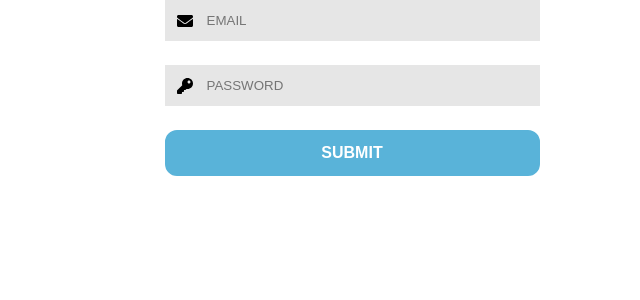
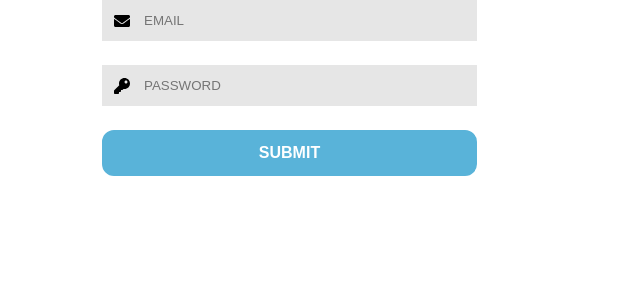
Before and after one commit to leosoaivan/teachable-ui, a React (Create React App) app: page / in a window 1280 px wide. Shown: the top 300 px of the page, without its empty margins (288-928 px from the left). Built offline with nearby package versions, Linux system fonts and the light colour scheme.

Commit message:
Rename Login to SignIn

```diff
--- a/src/components/AuthForm/Login.js
+++ b/src/components/AuthForm/SignIn.js
@@ -11,6 +11,10 @@ import { AuthContext } from '../../contexts/AuthContext';
 import CustomField from './CustomField';
 import Button from '../Button';
 
+const Root = styled.div`
+  width: 100%;
+`;
+
 const LoginForm = styled(Form)`
   display: flex;
   flex-direction: column;
@@ -21,11 +25,11 @@ const LoginForm = styled(Form)`
   `}
 `;
 
-const Login = () => {
+const SignIn = () => {
   const { setAuthData } = useContext(AuthContext);
 
   return (
-    <React.Fragment>
+    <Root>
       <Formik
         initialValues={{ email: '', password: '' }}
         validate={(values) => {
@@ -83,8 +87,8 @@ const Login = () => {
           </LoginForm>
         )}
       </Formik>
-    </React.Fragment>
+    </Root>
   );
 };
 
-export default Login;
+export default SignIn;
--- a/src/components/AuthForm/index.js
+++ b/src/components/AuthForm/index.js
@@ -1,7 +1,7 @@
 import React from 'react';
 import styled from 'styled-components/macro';
 import media from '../../styling/media';
-import Login from './Login';
+import SignIn from './SignIn';
 
 const Root = styled.div`
   display: flex;
@@ -16,7 +16,7 @@ const Root = styled.div`
 const AuthForm = () => {
   return (
     <Root>
-      <Login />
+      <SignIn />
     </Root>
   );
 };
```
